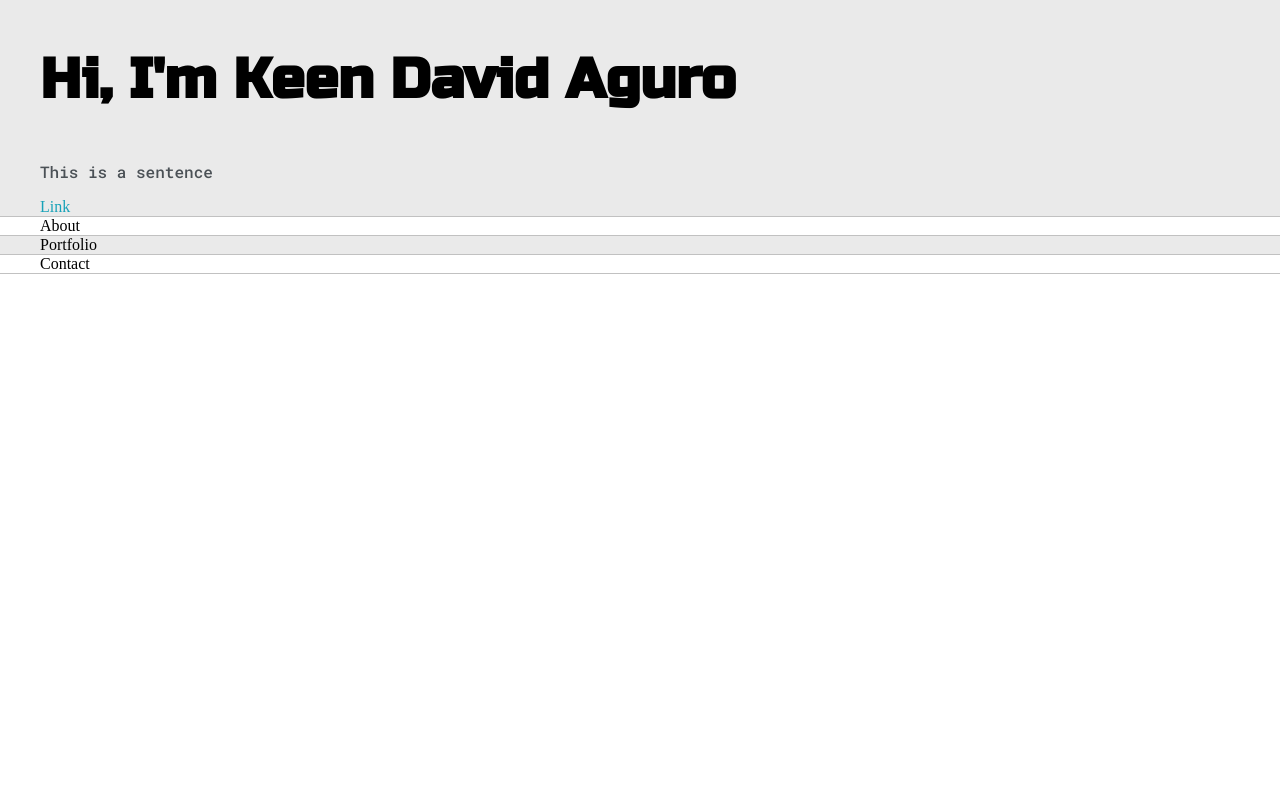
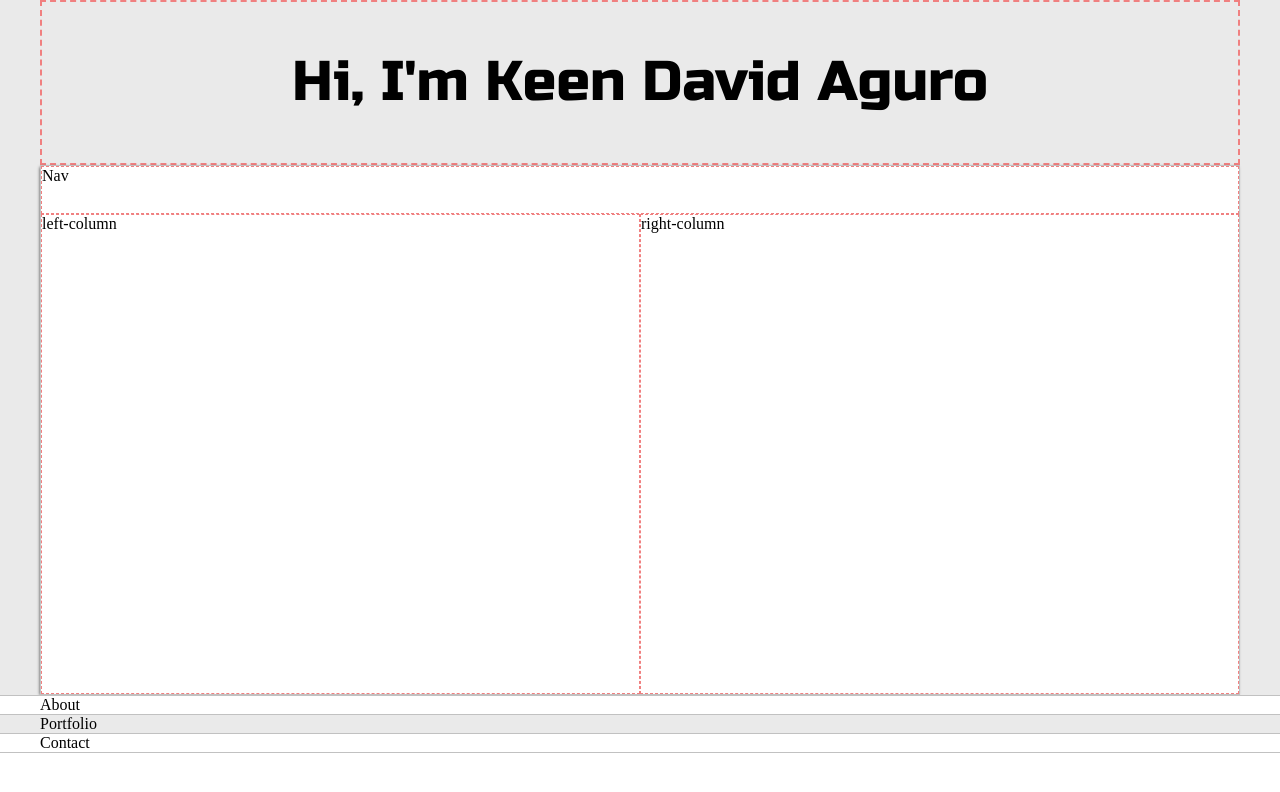
Before and after one commit to agurokeendavid/portfolio_website, a plain HTML site: page index.html in a window 1280 px wide. Drawn offline with Linux system fonts and the light colour scheme.

Commit message:
implemented grid areas.

```diff
--- a/default.css
+++ b/default.css
@@ -14,6 +14,7 @@ html, body {
 h1, h2, h3, h4, h5, h6, strong {
     color: var(--mainText);
     font-family: 'Russo One', sans-serif;
+    font-weight: 500;
 }
 
 p, li, span, label, input, textarea {
@@ -71,6 +72,43 @@ h6 {
     margin: 0 auto;
 }
 
+.greeting-wrapper {
+    display: grid;
+    text-align: center;
+    justify-content: center;
+    align-content: center;
+    border: 2px dashed lightcoral;
+    min-height: 10em;
+}
+
+.intro-wrapper {
+    background-color: var(--secondaryColor);
+    border: 1px solid var(--borderColor);
+    box-shadow: -1px 1px 3px -1px rgba(0, 0, 0, 0.75);
+    display: grid;
+    grid-template-columns: 1fr 1fr;
+    grid-template-rows: 3em 30em;
+    grid-template-areas:
+        'nav-wrapper nav-wrapper'
+        'left-column right-column'
+    ;
+}
+
+.nav-wrapper {
+    grid-area: nav-wrapper;
+    border: 1px dashed lightcoral;
+}
+
+.left-column {
+    grid-area: left-column;
+    border: 1px dashed lightcoral;
+}
+
+.right-column {
+    grid-area: right-column;
+    border: 1px dashed lightcoral;
+}
+
 @media screen and (max-width: 1200px) {
     .main-container {
         width: 95%;
--- a/index.html
+++ b/index.html
@@ -7,17 +7,32 @@
     <meta name="viewport" content="width=device-width, initial-scale=1.0">
     <title>Keen David Aguro</title>
     <link rel="preconnect" href="https://fonts.googleapis.com">
-<link rel="preconnect" href="https://fonts.gstatic.com" crossorigin>
-<link href="https://fonts.googleapis.com/css2?family=Roboto+Mono:wght@500&family=Russo+One&display=swap" rel="stylesheet">
+    <link rel="preconnect" href="https://fonts.gstatic.com" crossorigin>
+    <link href="https://fonts.googleapis.com/css2?family=Roboto+Mono:wght@500&family=Russo+One&display=swap"
+        rel="stylesheet">
     <link rel="stylesheet" href="default.css">
 </head>
 
 <body>
     <section class="s1">
         <div class="main-container">
-            <h1>Hi, I'm Keen David Aguro</h1>
-            <p>This is a sentence</p>
-            <a href="#">Link</a>
+            <div class="greeting-wrapper">
+                <h1>Hi, I'm Keen David Aguro</h1>
+            </div>
+
+            <div class="intro-wrapper">
+                <div class="nav-wrapper">
+                    Nav
+                </div>
+
+                <div class="left-column">
+                    left-column
+                </div>
+
+                <div class="right-column">
+                    right-column
+                </div>
+            </div>
         </div>
     </section>
 
```
